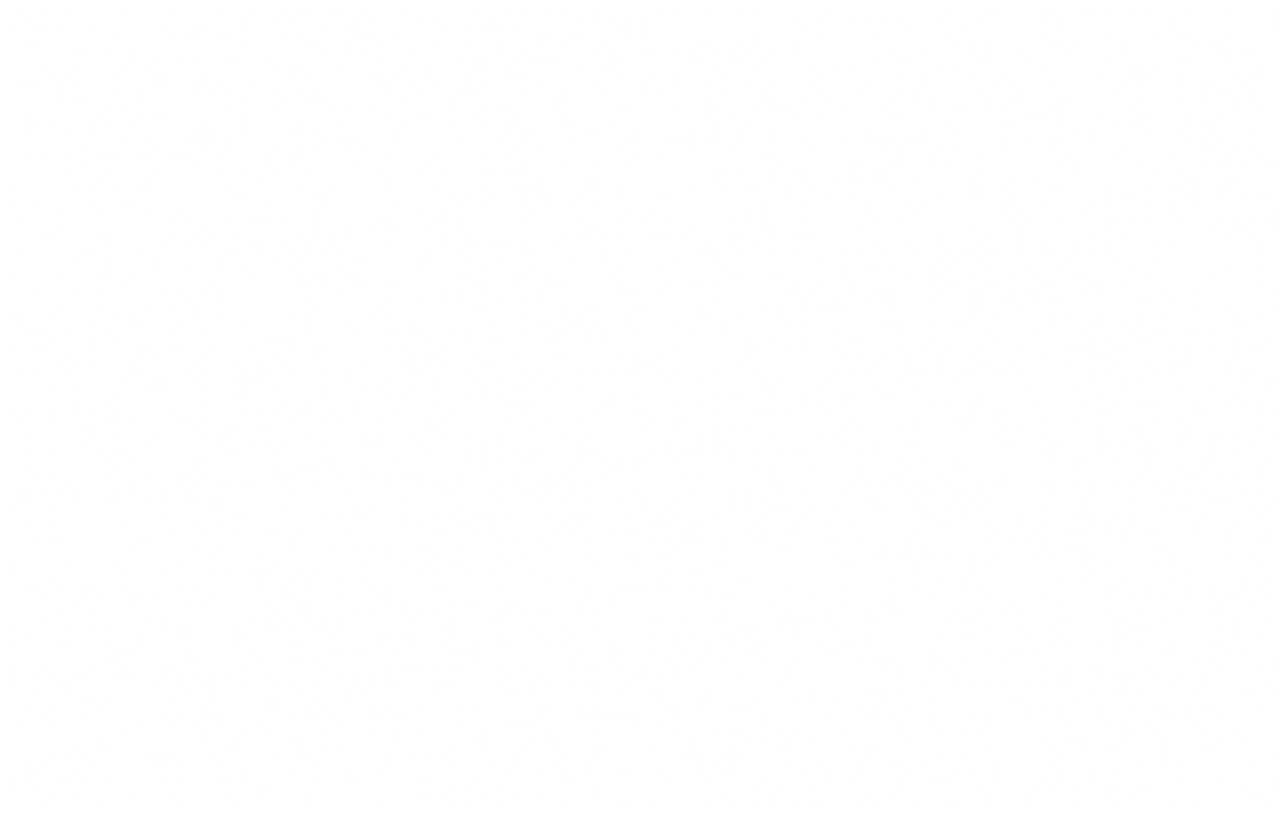
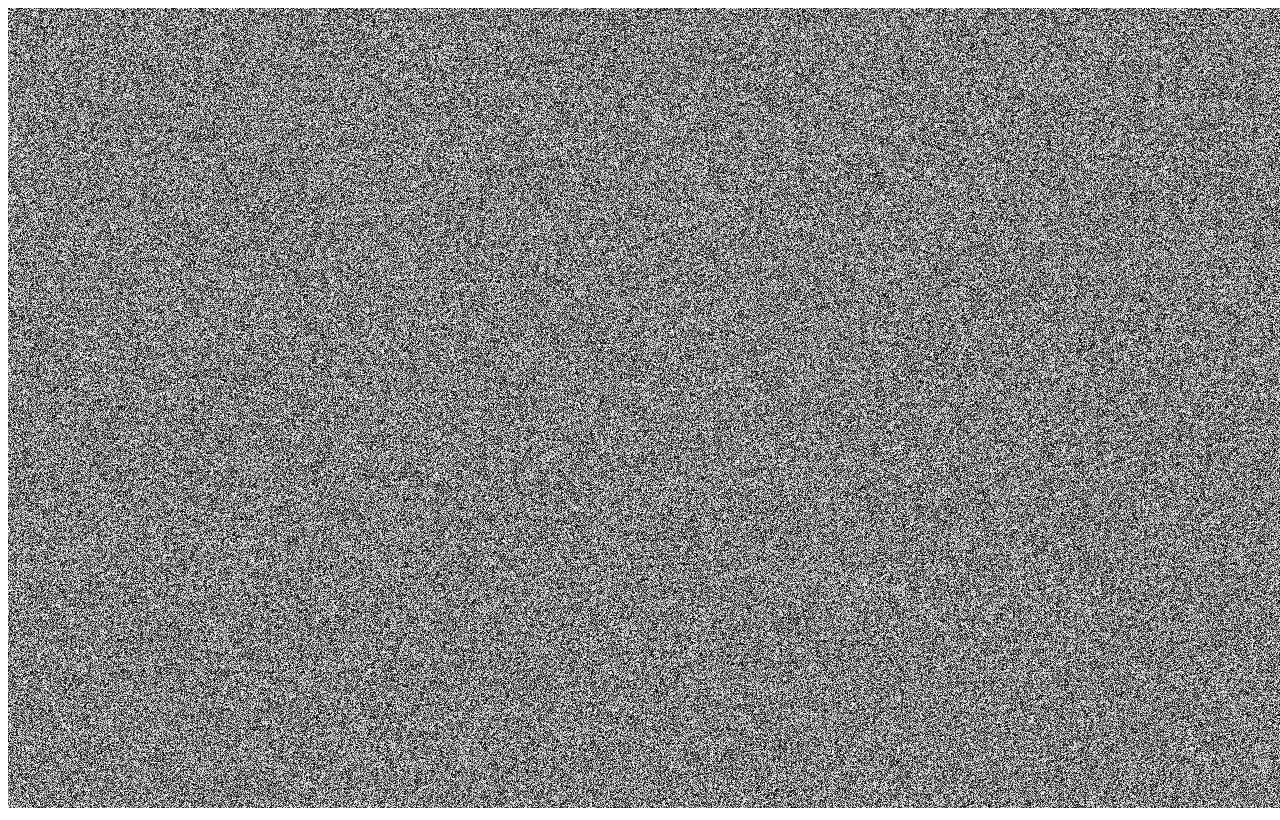
Before and after one commit to maxpatiiuk/max.patii.uk, a Next.js app: page /projects/canvas/snow-crash/grayscale in a window 1280 px wide. Built offline with nearby package versions, Linux system fonts and the light colour scheme.

Commit message:
Fix SnowCrash canvas not working

```diff
--- a/components/projects/canvas/snow-crash.tsx
+++ b/components/projects/canvas/snow-crash.tsx
@@ -4,16 +4,15 @@
 import Layout from '../../Layout';
 
 function Canvas({
-  draw,
-  afterResize,
+  getDraw,
 }: {
-  draw: { readonly current: () => void };
-  afterResize?: (
+  getDraw: (
     canvas: HTMLCanvasElement,
     context: CanvasRenderingContext2D
-  ) => void;
+  ) => () => void;
 }): JSX.Element {
   const canvasRef = React.useRef<HTMLCanvasElement | null>(null);
+  const [draw, setDraw] = React.useState<(() => void) | undefined>(undefined);
   const [isPaused, setIsPaused] = React.useState<boolean>(false);
 
   React.useEffect(() => {
@@ -29,7 +28,7 @@
     const handleResize = (): void => {
       canvas.width = window.innerWidth;
       canvas.height = window.innerHeight;
-      afterResize?.(canvas, context);
+      setDraw(() => getDraw(canvas, context));
     };
     window.addEventListener('resize', handleResize);
     handleResize();
@@ -40,7 +39,8 @@
   }, [canvasRef.current]);
 
   React.useEffect(() => {
-    if (canvasRef.current === null || isPaused) return undefined;
+    if (canvasRef.current === null || isPaused || typeof draw === 'undefined')
+      return undefined;
 
     const canvas = canvasRef.current;
     const context = canvasRef.current.getContext('2d');
@@ -50,7 +50,7 @@
     let destructorCalled = false;
     const step = (): void => {
       if (destructorCalled) return;
-      draw.current();
+      draw();
       window.requestAnimationFrame(step);
     };
     step();
@@ -58,7 +58,7 @@
     return (): void => {
       destructorCalled = true;
     };
-  }, [canvasRef.current, draw.current, isPaused]);
+  }, [canvasRef.current, draw, isPaused]);
 
   React.useEffect(() => {
     const handleClick = () => setIsPaused((isPaused) => !isPaused);
@@ -76,28 +76,15 @@
   colorGenerator: () => number;
   monochrome: boolean;
 }): JSX.Element {
-  const [binaryDraw, setBinaryDraw] = React.useState<{
-    readonly current: () => void;
-  }>({
-    current: () => {
-      // Default
-    },
-  });
-
   return (
     <Canvas
-      draw={binaryDraw}
-      afterResize={(canvas, context): void => {
-        setBinaryDraw({
-          current: () =>
-            draw(
-              colorGenerator,
-              monochrome,
-              context.createImageData(canvas.width, canvas.height),
-              context
-            ),
-        });
-      }}
+      getDraw={(canvas, context) => (): void =>
+        draw(
+          colorGenerator,
+          monochrome,
+          context.createImageData(canvas.width, canvas.height),
+          context
+        )}
     />
   );
 }
--- a/lib/projects/canvas/snow-crash.ts
+++ b/lib/projects/canvas/snow-crash.ts
@@ -9,7 +9,7 @@
     imageData.data[i] = color;
     imageData.data[i + 1] = monochrome ? color : colorGenerator();
     imageData.data[i + 2] = monochrome ? color : colorGenerator();
-    imageData.data[i + 3] = 1;
+    imageData.data[i + 3] = 255;
   }
 
   context.putImageData(imageData, 0, 0);
```
